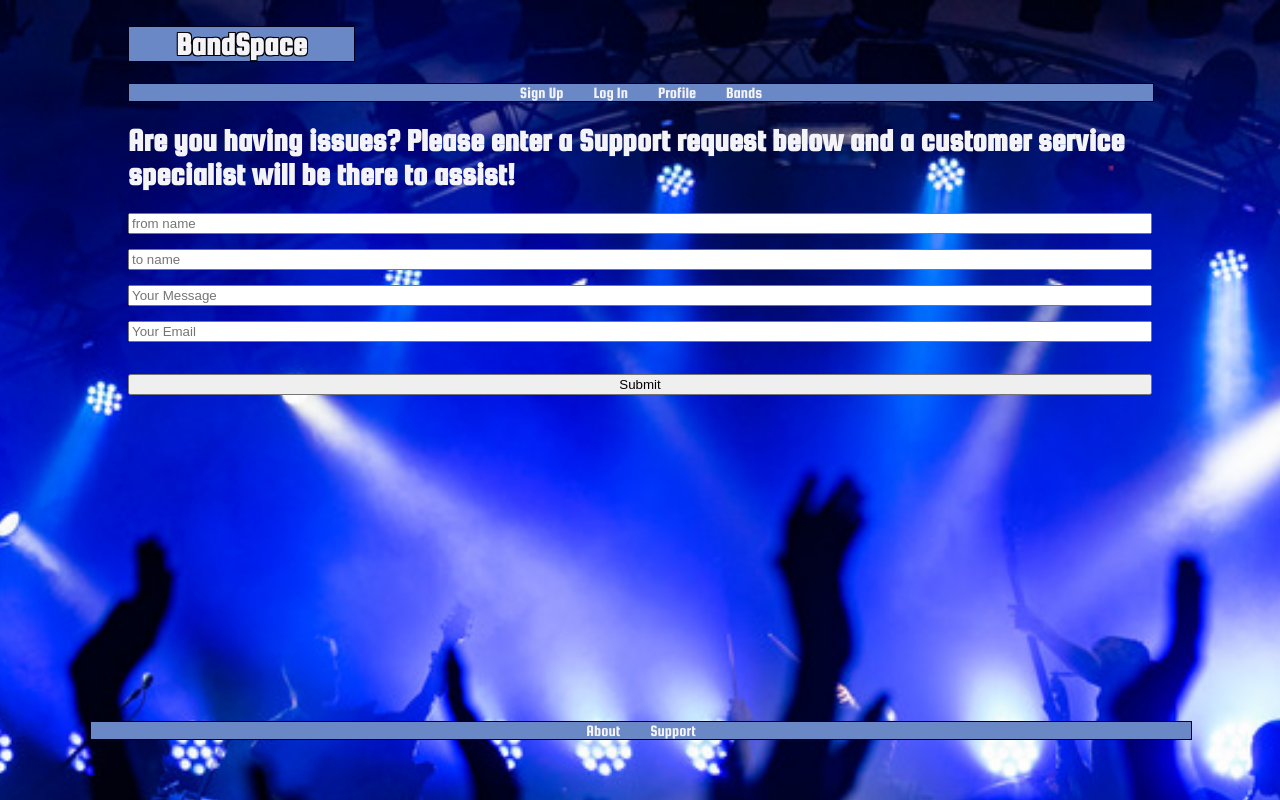
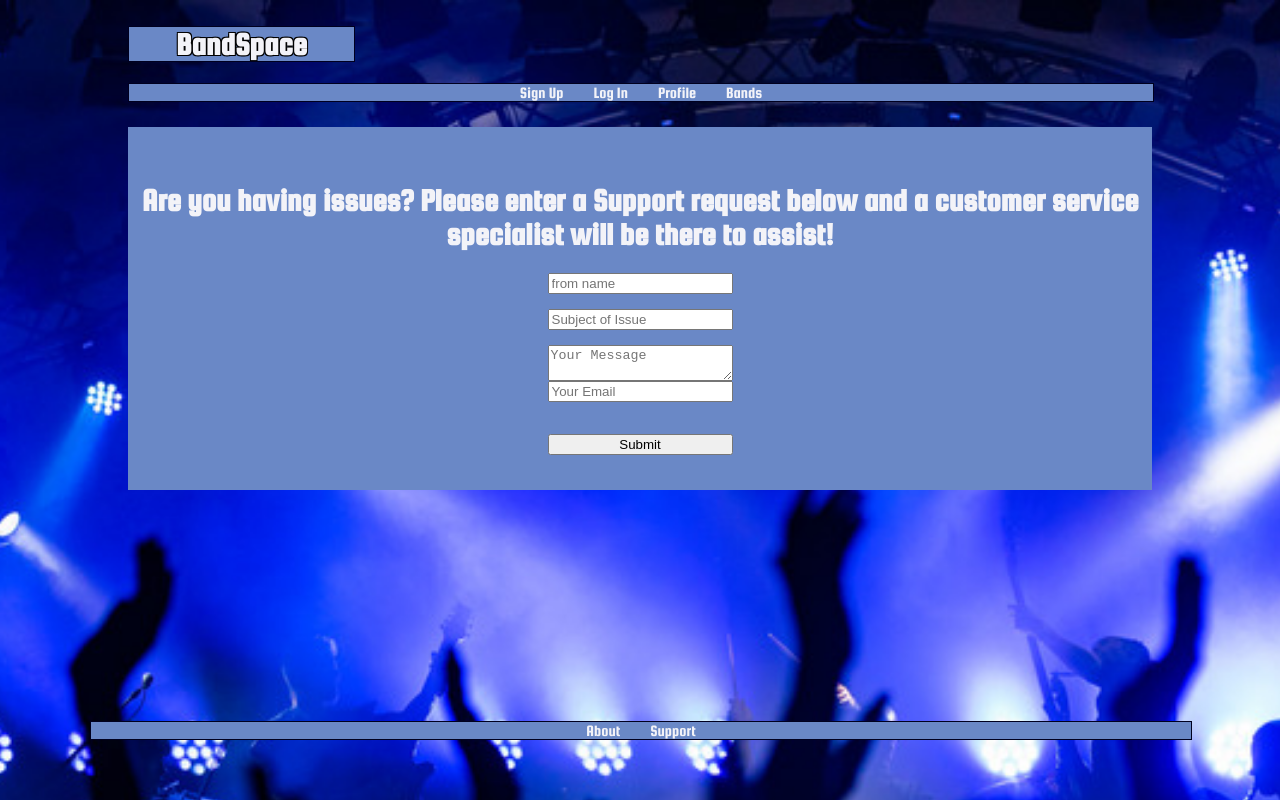
Before and after one commit to Skyvassa/bandspace_frontend, a React (Create React App) app: page /support in a window 1280 px wide. Built offline with nearby package versions, Linux system fonts and the light colour scheme; no server answers.

Commit message:
CSS Work nearly complete, just need band+user info to render

```diff
--- a/src/Components/About/About.js
+++ b/src/Components/About/About.js
@@ -3,7 +3,12 @@ import React from 'react';
 const About = () => {
     return (
         <div>
-            <p>This is going to be the about page for Bandspace.</p>
+            <p>BandSpace was created as a goal to foster a local music community
+                centered solely on the music. We hope you find your joy in both the
+                musicians in your area, and the fellow fans that get to celebrate
+                that passion with their own.
+            </p>
+            <p>*Created by Skyler Vassallo</p>
         </div>
     )
 }
--- a/src/Components/Bands/Bands.css
+++ b/src/Components/Bands/Bands.css
@@ -4,3 +4,7 @@
     text-align: center;
     align-items: center;
 }
+
+.bands-wrapper button a{
+    color: #000542;
+}
--- a/src/Components/Bands/Bands.js
+++ b/src/Components/Bands/Bands.js
@@ -10,7 +10,10 @@ const Bands = (props) => {
             {props.bands.map(band =>
                 <Band band={band} updateBand={props.updateBand}/>
             )}
-            <h1><Link to ='/bandsignup'>Create A Band</Link></h1>
+            <button><Link to ='/bandsignup'>Create A Band</Link></button>
+            <Route path="/bandsignup" render={() =>
+            <SignupBand />
+            } />
         </div>
     )
 }
--- a/src/Components/Home/Home.js
+++ b/src/Components/Home/Home.js
@@ -5,7 +5,7 @@ import './Home.css';
 const Home = () => {
     return (
         <div className="home">
-            <h1>Welcome to BandSpace, hope you have a 'Happy' day!</h1>
+            <h1>Welcome to BandSpace, we hope you have a 'Happy' day!</h1>
             <YoutubePlayer embedId="ZbZSe6N_BXs" />
         </div>
     )
--- a/src/Components/Support/Support.css
+++ b/src/Components/Support/Support.css
@@ -6,3 +6,15 @@
 .support input {
     margin-bottom: 15px;
 }
+
+main {
+    display: flex;
+    flex-direction: column;
+    text-align: center;
+    align-items: center;
+    /* border: 1px solid yellow; */
+    padding: 5px;
+    margin: 25px auto;
+    background-color: #6a88c6;
+    /* width: 50%; */
+}
--- a/src/Components/Support/Support.js
+++ b/src/Components/Support/Support.js
@@ -5,7 +5,7 @@ import './Support.css'
 const Support = () => {
     const [toSend, setToSend] = useState({
         from_name: '',
-        to_name: '',
+        subject: '',
         message: '',
         reply_to: '',
     });
@@ -20,6 +20,7 @@ const Support = () => {
         )
             .then((response) => {
                 console.log('Success!', response.status, response.text);
+                alert('Your mail has been sent!')
             })
             .catch((err) => {
                 console.log('Failed.', err);
@@ -32,7 +33,8 @@ const Support = () => {
 
     return (
         <div>
-            <h1>Are you having issues? Please enter a Support request below and
+            <main>
+                <h1> Are you having issues? Please enter a Support request below and
                     a customer service specialist will be there to assist!
                 </h1>
                 <form className='support' onSubmit={onSubmit}>
@@ -45,13 +47,13 @@ const Support = () => {
                     />
                     <input
                         type='text'
-                    name='to_name'
-                    placeholder='to name'
-                    value={toSend.to_name}
+                        name='subject'
+                        placeholder='Subject of Issue'
+                        value={toSend.subject}
                         onChange={handleChange}
                     />
-                <input
-                    type='text'
+                    <textarea
+                        type='textarea'
                         name='message'
                         placeholder='Your Message'
                         value={toSend.message}
@@ -67,6 +69,7 @@ const Support = () => {
                     <br></br>
                     <button type="submit">Submit</button>
                 </form>
+            </main>
         </div>
         )
 }
--- a/src/Components/UserProfile/UserProfile.js
+++ b/src/Components/UserProfile/UserProfile.js
@@ -4,8 +4,8 @@ import Bands from '../Bands/Bands';
 
 const UserProfile = (props) => {
     if (props.user) {
-        // const userFavBands = props.bands.filter(band =>
-        //     props.user.favBands.includes(band.id) && band)
+        const userFavBands = props.bands.filter(band =>
+            props.user.favBands.includes(band.id) && band)
         return (
             <div>
                 <div>
@@ -13,7 +13,7 @@ const UserProfile = (props) => {
                     <img src={props.user.photo} alt="user"/>
                     <p>{props.user.bio}</p>
                 </div>
-                {/* <Bands bands={userFavBands} updateBand={props.updateBand} /> */}
+                <Bands bands={userFavBands} updateBand={props.updateBand} />
             </div>
         )
 
```
Also changed, not shown: 1 other file (tests, documents, lock files or other folders). Lines whose indentation alone changed are shown as unchanged.
